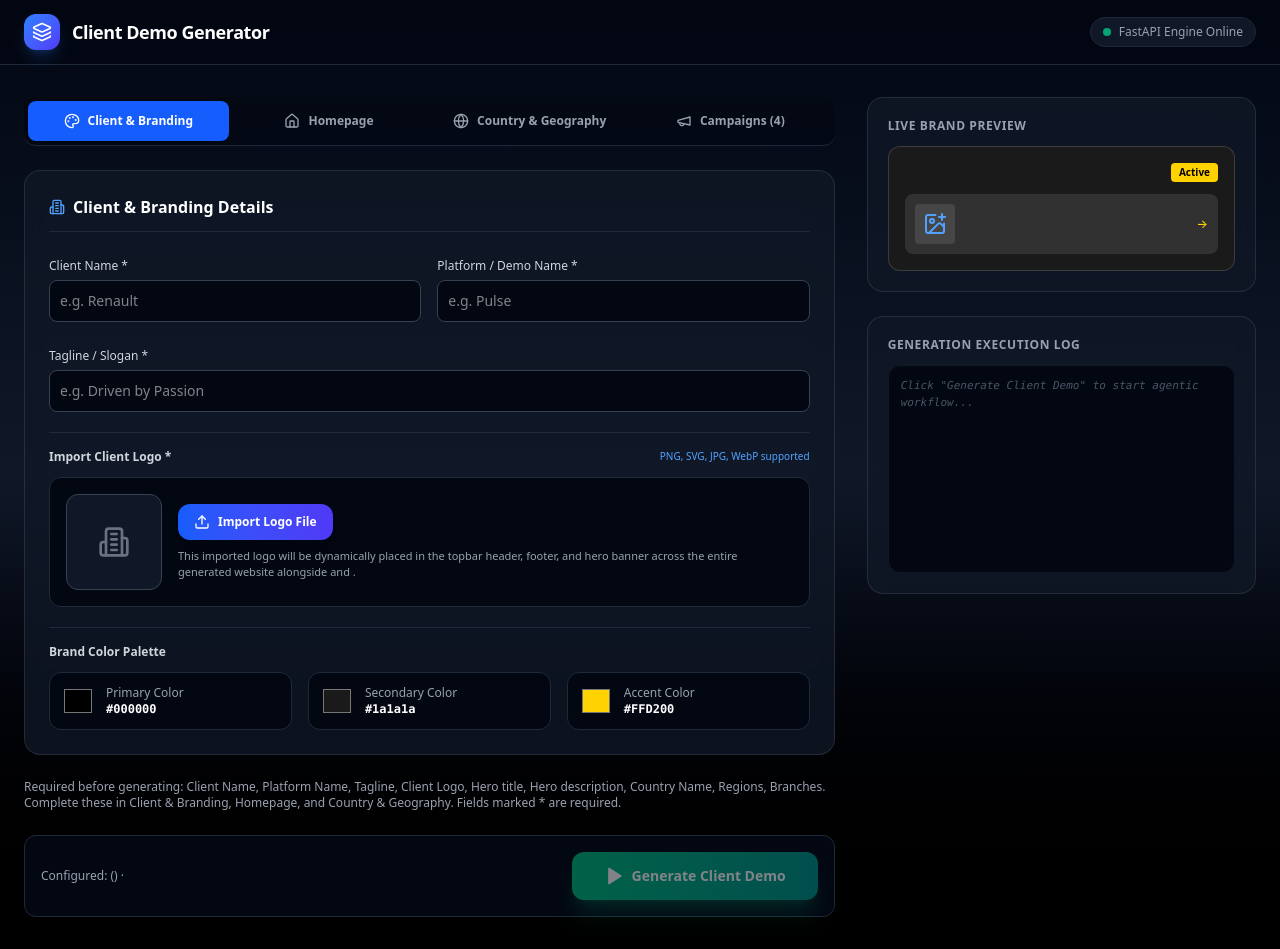
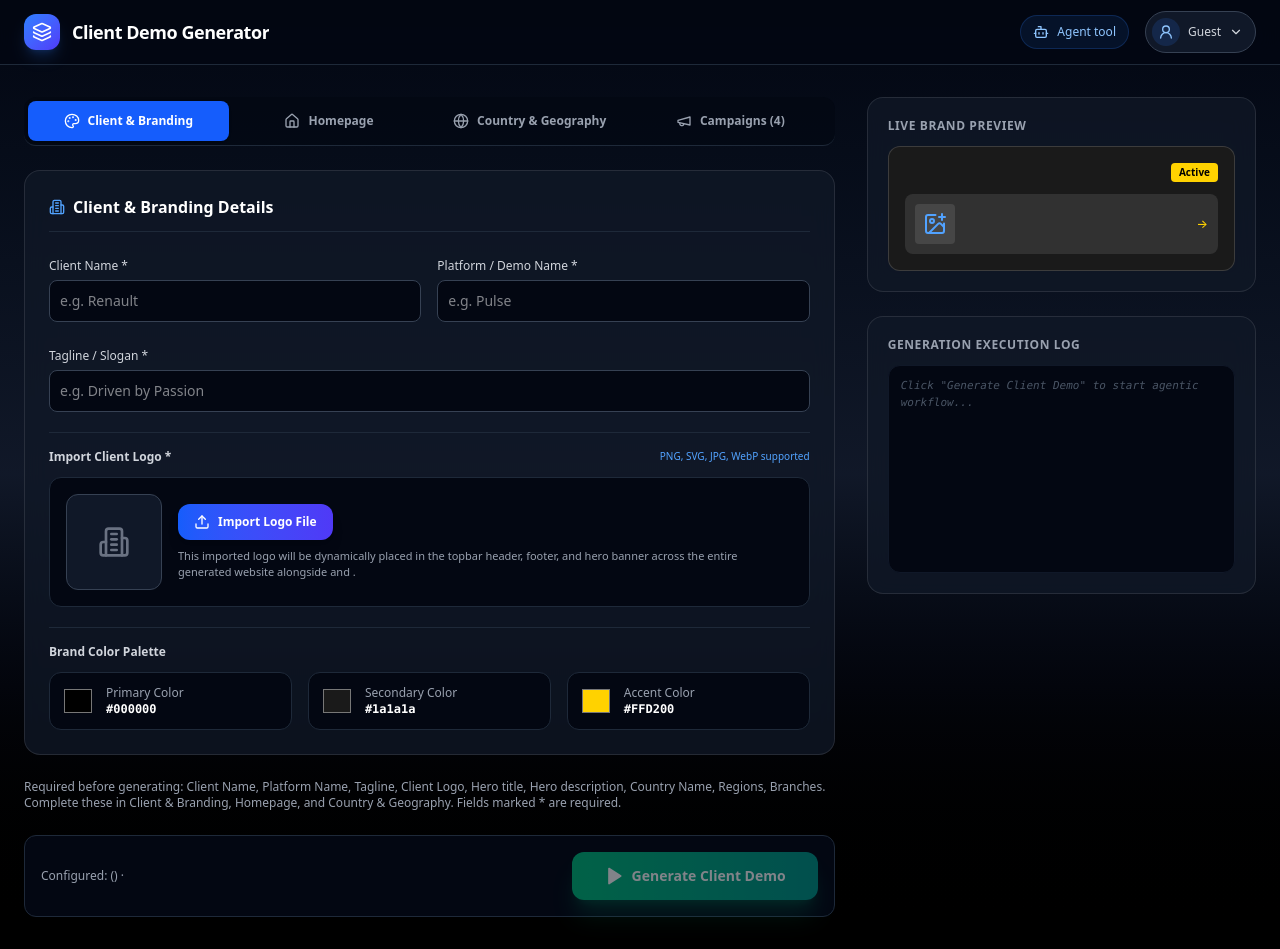
Before and after one commit to Saad00SD/agentic-Client-Demo-Generator, a Next.js app in the folder frontend/: page / in a window 1280 px wide. Built offline with nearby package versions, Linux system fonts and the light colour scheme.

Commit message:
UI update

```diff
--- a/frontend/app/globals.css
+++ b/frontend/app/globals.css
@@ -29,3 +29,25 @@
 .glow-accent {
   box-shadow: 0 0 25px -5px rgba(243, 255, 102, 0.25);
 }
+
+.generation-dialog::backdrop {
+  background: rgba(0, 0, 0, 0.75);
+  backdrop-filter: blur(8px);
+}
+
+.generation-progress {
+  animation: generation-progress 1.6s ease-in-out infinite;
+}
+
+@keyframes generation-progress {
+  from { transform: translateX(-100%); }
+  to { transform: translateX(300%); }
+}
+
+@media (prefers-reduced-motion: reduce) {
+  .generation-progress {
+    animation: none;
+    width: 100%;
+    opacity: 0.7;
+  }
+}
--- a/frontend/app/layout.tsx
+++ b/frontend/app/layout.tsx
@@ -4,6 +4,9 @@ import "./globals.css";
 export const metadata: Metadata = {
   title: "Client Demo Generator Agent",
   description: "Generate customized client demo websites from your entered details and the existing master template.",
+  icons: {
+    icon: { url: "/icon.svg", type: "image/svg+xml" },
+  },
 };
 
 export default function RootLayout({
--- a/frontend/components/Dashboard.tsx
+++ b/frontend/components/Dashboard.tsx
@@ -17,11 +17,14 @@ import {
   Palette,
   MapPin,
   RefreshCw,
-  Building2
+  Building2,
+  Bot
 } from "lucide-react";
 import { ClientConfig, CampaignConfig, GenerationResult } from "../types";
 import PreviewModal from "./PreviewModal";
 import CampaignImageEditor from "./CampaignImageEditor";
+import GenerationModal from "./GenerationModal";
+import UserAccountMenu from "./UserAccountMenu";
 
 const API_BASE = "/api";
 
@@ -253,13 +256,13 @@ export default function Dashboard() {
     <div className="min-h-screen bg-gradient-to-b from-gray-950 via-gray-900 to-black text-gray-100 flex flex-col">
       {/* Top Header */}
       <header className="border-b border-gray-800 bg-gray-950/80 sticky top-0 z-40 backdrop-blur-md">
-        <div className="max-w-7xl mx-auto px-6 h-16 flex items-center justify-between">
-          <div className="flex items-center gap-3">
-            <div className="w-9 h-9 rounded-xl bg-gradient-to-br from-blue-500 to-indigo-600 flex items-center justify-center text-white font-bold shadow-lg shadow-blue-500/20">
+        <div className="max-w-7xl mx-auto px-4 sm:px-6 h-16 flex items-center justify-between gap-3">
+          <div className="flex min-w-0 items-center gap-3">
+            <div className="w-9 h-9 shrink-0 rounded-xl bg-gradient-to-br from-blue-500 to-indigo-600 flex items-center justify-center text-white font-bold shadow-lg shadow-blue-500/20">
               <Layers className="w-5 h-5" />
             </div>
-            <div>
-              <h1 className="text-lg font-bold tracking-tight text-white flex items-center gap-2">
+            <div className="min-w-0">
+              <h1 className="truncate text-sm sm:text-lg font-bold tracking-tight text-white">
                 Client Demo Generator
 
               </h1>
@@ -267,11 +270,12 @@ export default function Dashboard() {
             </div>
           </div>
 
-          <div className="flex items-center gap-4">
-            <div className="flex items-center gap-2 text-xs text-gray-400 bg-gray-900 px-3 py-1.5 rounded-full border border-gray-800">
-              <span className="w-2 h-2 rounded-full bg-emerald-400 animate-pulse"></span>
-              FastAPI Engine Online
+          <div className="flex shrink-0 items-center gap-2 sm:gap-4">
+            <div className="flex items-center gap-2 text-xs text-blue-300 bg-blue-500/10 px-3 py-2 rounded-full border border-blue-500/20">
+              <Bot aria-hidden="true" className="h-4 w-4" />
+              <span className="whitespace-nowrap">Agent tool</span>
             </div>
+            <UserAccountMenu />
           </div>
         </div>
       </header>
@@ -832,6 +836,8 @@ export default function Dashboard() {
         </div>
       </main>
 
+      {isGenerating && <GenerationModal clientName={config.clientName} />}
+
       {imageEditor && (
         <CampaignImageEditor
           source={imageEditor.source}
--- /dev/null
+++ b/frontend/components/GenerationModal.tsx
@@ -0,0 +1,56 @@
+"use client";
+
+import { useEffect, useRef } from "react";
+import { Layers, RefreshCw } from "lucide-react";
+
+export default function GenerationModal({ clientName }: { clientName: string }) {
+  const dialogRef = useRef<HTMLDialogElement>(null);
+
+  useEffect(() => {
+    const dialog = dialogRef.current;
+    const previousOverflow = document.body.style.overflow;
+
+    dialog?.showModal();
+    document.body.style.overflow = "hidden";
+
+    return () => {
+      dialog?.close();
+      document.body.style.overflow = previousOverflow;
+    };
+  }, []);
+
+  return (
+    <dialog
+      ref={dialogRef}
+      aria-labelledby="generation-title"
+      aria-describedby="generation-description"
+      onCancel={(event) => event.preventDefault()}
+      className="generation-dialog fixed inset-0 m-auto w-[calc(100%-2rem)] max-w-md rounded-2xl border border-gray-700 bg-gray-900 p-8 text-center text-gray-100 shadow-2xl"
+    >
+      <div className="mx-auto mb-5 flex h-14 w-14 items-center justify-center rounded-2xl bg-gradient-to-br from-blue-500 to-indigo-600 shadow-lg shadow-blue-500/20">
+        <Layers aria-hidden="true" className="h-7 w-7 text-white" />
+      </div>
+      <h2 id="generation-title" tabIndex={-1} autoFocus className="text-xl font-bold outline-none">
+        Generating your client demo
+      </h2>
+      <p id="generation-description" className="mt-3 break-words text-sm leading-6 text-gray-400">
+        We’re preparing {clientName}’s demo with your branding and content.
+        This window will close automatically when it’s ready.
+      </p>
+      <div className="mt-7" role="status" aria-live="polite">
+        <div className="mb-3 flex items-center justify-center gap-2 text-sm font-medium text-blue-300">
+          <RefreshCw aria-hidden="true" className="h-4 w-4 animate-spin motion-reduce:animate-none" />
+          Generating demo…
+        </div>
+        <div
+          role="progressbar"
+          aria-label="Client demo generation in progress"
+          className="h-2 overflow-hidden rounded-full bg-gray-800"
+        >
+          <div className="generation-progress h-full w-1/3 rounded-full bg-gradient-to-r from-blue-500 to-teal-400" />
+        </div>
+      </div>
+      <p className="mt-4 text-xs text-gray-500">Please keep this page open.</p>
+    </dialog>
+  );
+}
--- /dev/null
+++ b/frontend/components/UserAccountMenu.tsx
@@ -0,0 +1,90 @@
+"use client";
+
+import { useEffect, useRef, useState } from "react";
+import { ChevronDown, LogIn, Settings, UserRound } from "lucide-react";
+
+export default function UserAccountMenu() {
+  const [isOpen, setIsOpen] = useState(false);
+  const containerRef = useRef<HTMLDivElement>(null);
+  const buttonRef = useRef<HTMLButtonElement>(null);
+
+  useEffect(() => {
+    if (!isOpen) return;
+
+    const handleOutsideClick = (event: PointerEvent) => {
+      if (!containerRef.current?.contains(event.target as Node)) setIsOpen(false);
+    };
+    const handleEscape = (event: KeyboardEvent) => {
+      if (event.key === "Escape") {
+        setIsOpen(false);
+        buttonRef.current?.focus();
+      }
+    };
+
+    document.addEventListener("pointerdown", handleOutsideClick);
+    document.addEventListener("keydown", handleEscape);
+    return () => {
+      document.removeEventListener("pointerdown", handleOutsideClick);
+      document.removeEventListener("keydown", handleEscape);
+    };
+  }, [isOpen]);
+
+  return (
+    <div
+      ref={containerRef}
+      className="relative"
+      onBlur={(event) => {
+        if (!event.currentTarget.contains(event.relatedTarget)) setIsOpen(false);
+      }}
+    >
+      <button
+        ref={buttonRef}
+        type="button"
+        aria-label="User account options"
+        aria-expanded={isOpen}
+        aria-controls="user-account-options"
+        onClick={() => setIsOpen((open) => !open)}
+        className="flex items-center gap-2 rounded-full border border-gray-700 bg-gray-900 p-1.5 text-gray-300 transition hover:border-blue-500 hover:text-white focus-visible:outline-2 focus-visible:outline-offset-4 focus-visible:outline-blue-400 sm:pr-3"
+      >
+        <span className="flex h-7 w-7 items-center justify-center rounded-full bg-blue-500/15 text-blue-300">
+          <UserRound aria-hidden="true" className="h-4 w-4" />
+        </span>
+        <span className="hidden text-xs font-medium sm:inline">Guest</span>
+        <ChevronDown aria-hidden="true" className={`hidden h-3.5 w-3.5 transition-transform sm:block ${isOpen ? "rotate-180" : ""}`} />
+      </button>
+
+      {isOpen && (
+        <div
+          id="user-account-options"
+          className="absolute right-0 top-full mt-3 w-64 overflow-hidden rounded-xl border border-gray-700 bg-gray-900 shadow-2xl shadow-black/40"
+        >
+          <div className="border-b border-gray-800 px-4 py-3">
+            <p className="text-sm font-semibold text-white">Guest account</p>
+            <p className="mt-1 text-xs text-gray-400">You’re browsing as a guest.</p>
+          </div>
+          <div className="space-y-1 p-2">
+            {[
+              { label: "Sign in", icon: LogIn },
+              { label: "My profile", icon: UserRound },
+              { label: "Account settings", icon: Settings },
+            ].map(({ label, icon: Icon }) => (
+              <button
+                key={label}
+                type="button"
+                disabled
+                className="flex w-full cursor-not-allowed items-center gap-3 rounded-lg px-3 py-2.5 text-left text-xs text-gray-500"
+              >
+                <Icon aria-hidden="true" className="h-4 w-4" />
+                {label}
+                <span className="ml-auto text-[10px] text-gray-500">Soon</span>
+              </button>
+            ))}
+          </div>
+          <p className="border-t border-gray-800 px-4 py-3 text-[11px] leading-5 text-gray-400">
+            Login and account features are coming soon.
+          </p>
+        </div>
+      )}
+    </div>
+  );
+}
```
Also changed, not shown: frontend/app/icon.svg (added).
